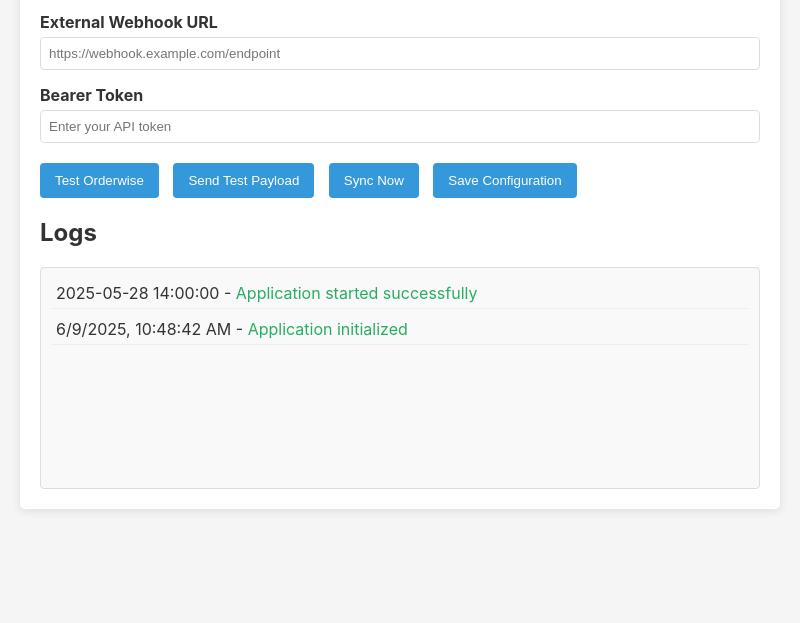
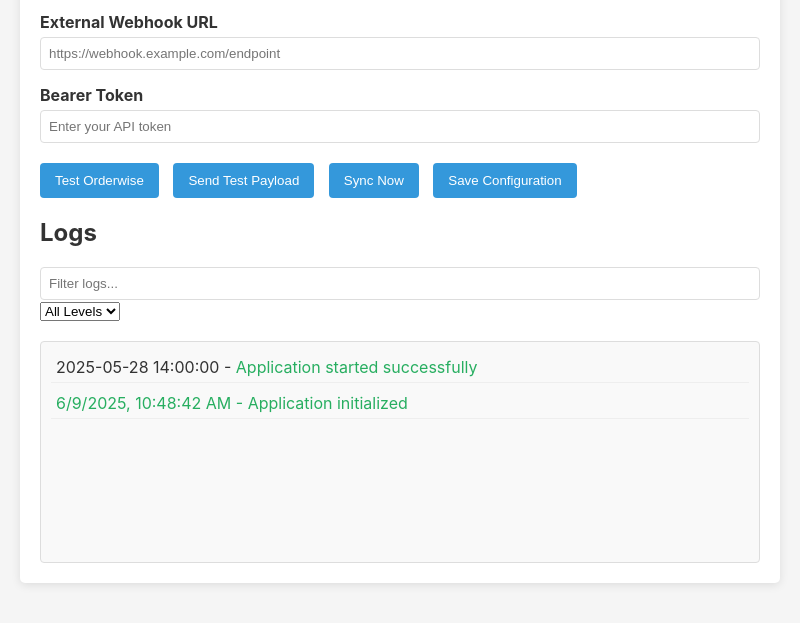
Before and after one commit to el-cantinflas/symphony_, an Electron app: page public/index.html in a window 800 px wide. Shown: the part 161-784 px from the top of the page. Drawn offline with Linux system fonts and the light colour scheme; no server answers.

Commit message:
Sub-task 4.3: Implement log filtering functionality in the UI and update task statuses to reflect completion

```diff
--- a/public/index.html
+++ b/public/index.html
@@ -116,6 +116,15 @@
         </div>
 
         <h2>Logs</h2>
+        <div class="log-controls">
+           <input type="text" id="log-filter" placeholder="Filter logs...">
+           <select id="log-level-filter">
+               <option value="all">All Levels</option>
+               <option value="info">Info</option>
+               <option value="success">Success</option>
+               <option value="error">Error</option>
+           </select>
+        </div>
         <div class="logs" id="logs">
             <div class="log-entry">
                 <span class="timestamp">2025-05-28 14:00:00</span> -
--- a/public/renderer.js
+++ b/public/renderer.js
@@ -14,6 +14,8 @@ const testPayloadButton = document.getElementById('test-payload');
 const syncNowButton = document.getElementById('sync-now');
 const saveConfigButton = document.getElementById('save-config');
 const logsContainer = document.getElementById('logs');
+const logFilterInput = document.getElementById('log-filter');
+const logLevelFilter = document.getElementById('log-level-filter');
 
 /**
  * Add a log entry to the UI
@@ -21,14 +23,18 @@ const logsContainer = document.getElementById('logs');
  * @param {string} type - The type of log (info, success, error)
  */
 function addLogEntry(message, type = 'info') {
-    const entry = document.createElement('div');
-    entry.className = 'log-entry';
+   const entry = document.createElement('div');
+   entry.className = `log-entry ${type}`;
+   entry.dataset.logType = type;
 
-    const timestamp = new Date().toLocaleString();
-    entry.innerHTML = `<span class="timestamp">${timestamp}</span> - <span class="${type}">${message}</span>`;
+   const timestamp = new Date().toLocaleString();
+   entry.innerHTML = `<span class="timestamp">${timestamp}</span> - <span class="${type}">${message}</span>`;
 
-    logsContainer.appendChild(entry);
-    logsContainer.scrollTop = logsContainer.scrollHeight;
+   logsContainer.appendChild(entry);
+   logsContainer.scrollTop = logsContainer.scrollHeight;
+
+   // Apply filters to the new log entry
+   filterLogs();
 }
 
 /**
@@ -141,9 +147,34 @@ async function loadLogs() {
         });
 
         logsContainer.scrollTop = logsContainer.scrollHeight;
+        filterLogs(); // Apply filters after loading logs
     } catch (error) {
         addLogEntry(`Error loading logs: ${error.message}`, 'error');
     }
+}
+
+/**
+ * Filter logs based on text and level
+ */
+function filterLogs() {
+   const filterText = logFilterInput.value.toLowerCase();
+   const filterLevel = logLevelFilter.value;
+
+   const logEntries = logsContainer.getElementsByClassName('log-entry');
+
+   for (const entry of logEntries) {
+       const logMessage = entry.textContent.toLowerCase();
+       const logLevel = entry.dataset.logType;
+
+       const textMatch = logMessage.includes(filterText);
+       const levelMatch = filterLevel === 'all' || logLevel === filterLevel;
+
+       if (textMatch && levelMatch) {
+           entry.style.display = '';
+       } else {
+           entry.style.display = 'none';
+       }
+   }
 }
 
 // Event Listeners
@@ -161,6 +192,8 @@ function initializeApp() {
         testOrderwiseButton.addEventListener('click', testOrderwise);
         testPayloadButton.addEventListener('click', sendTestPayload);
         syncNowButton.addEventListener('click', syncNow);
+        logFilterInput.addEventListener('input', filterLogs);
+        logLevelFilter.addEventListener('change', filterLogs);
 
         // Listen for log updates from the main process
         window.api.onLogUpdate((log) => {
--- a/tasks/task_004.txt
+++ b/tasks/task_004.txt
@@ -23,7 +23,7 @@ Initialize the Electron project with necessary files such as main.js for the mai
 ### Details:
 Design and implement interactive UI components for configuration using web technologies (HTML, CSS, JavaScript). Ensure the UI communicates with the main process for saving and retrieving configuration data.
 
-## 3. Log Viewer Component Development [pending]
+## 3. Log Viewer Component Development [done]
 ### Dependencies: 4.1
 ### Description: Create a component within the UI to display application logs with features like filtering and scrolling.
 ### Details:
--- a/tasks/tasks.json
+++ b/tasks/tasks.json
@@ -240,7 +240,7 @@
             1
           ],
           "details": "Implement a log viewer in the renderer process that can receive log data from the main process or backend. Include UI elements for viewing extensive verbose logs and support for real-time updates.",
-          "status": "pending"
+          "status": "done"
         },
         {
           "id": 4,
```
Also changed, not shown: tasks/costs.txt (+6 -0 lines).
